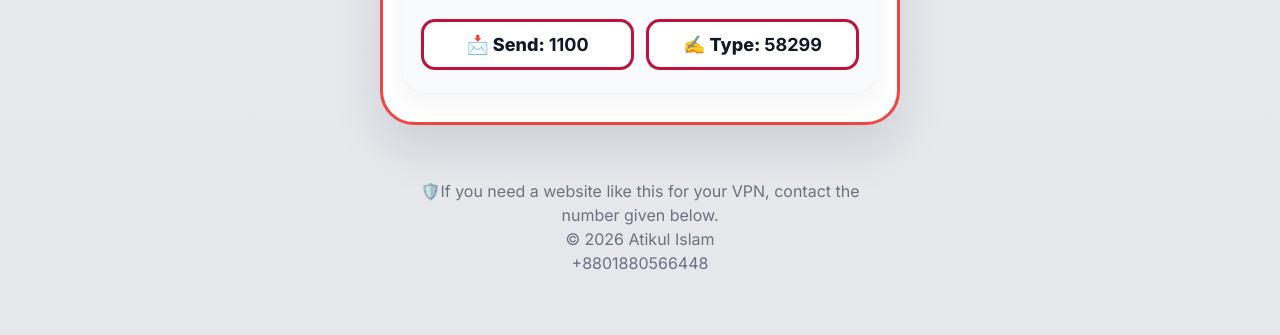
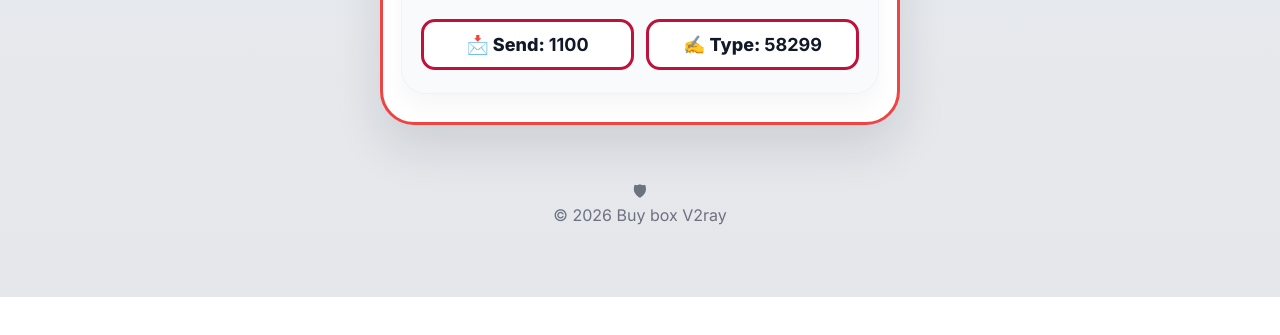
Before and after one commit to mdatikulislam539/Buy-box-v2ray, a plain HTML site: page index.html in a window 1280 px wide. Shown: the part 3348-3683 px from the top of the page. After the commit the page ends 3645 px from the top, so only its background shows below. Drawn offline with Linux system fonts and the light colour scheme.

Commit message:
Add files via upload

```diff
--- a/index.html
+++ b/index.html
@@ -231,9 +231,9 @@
 
     <!-- Footer -->
     <footer class="footer">
-      <p>🛡️If you need a website like this for your VPN, contact the number given below.</p>
-      <p>© 2026 Atikul Islam</p>
-      <p>+8801880566448</p>
+      <p>🛡</p>
+      <p>© 2026 Buy box V2ray</p>
+
     </footer>
 
   </main>
```
